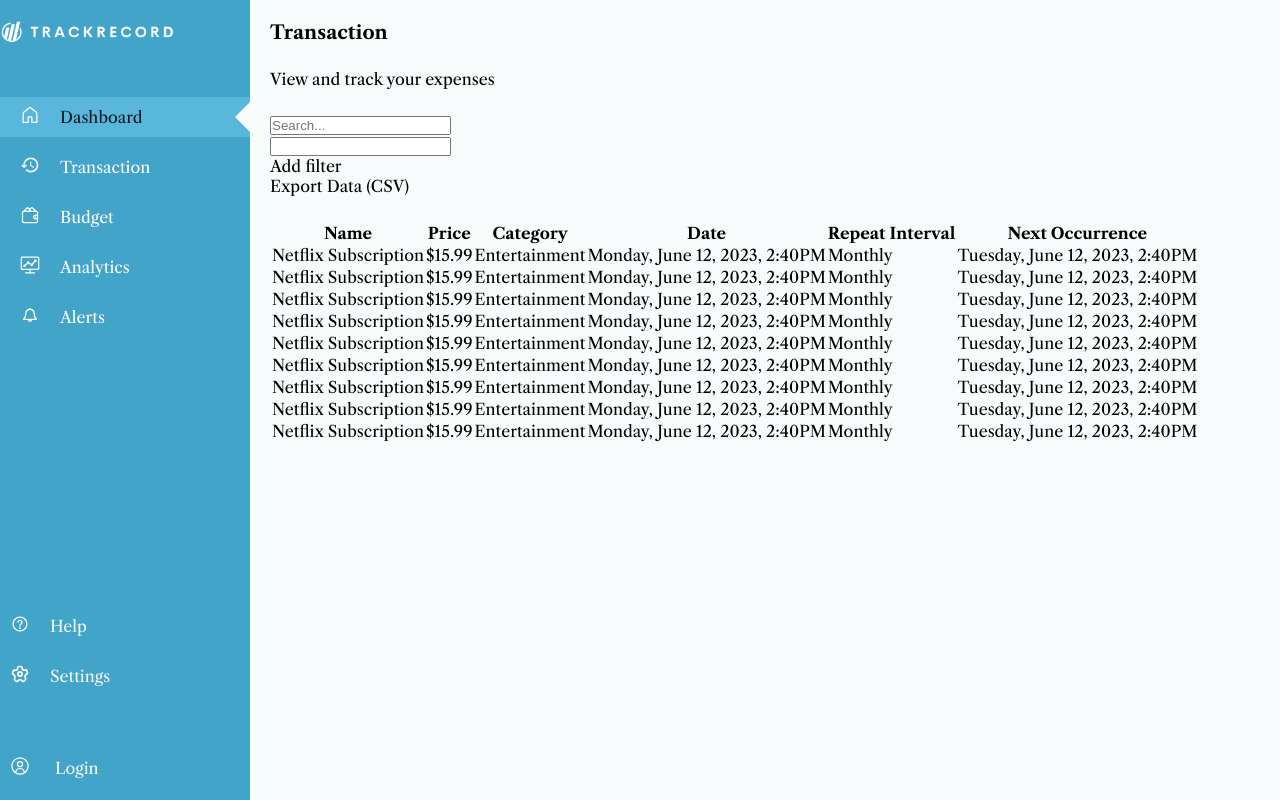
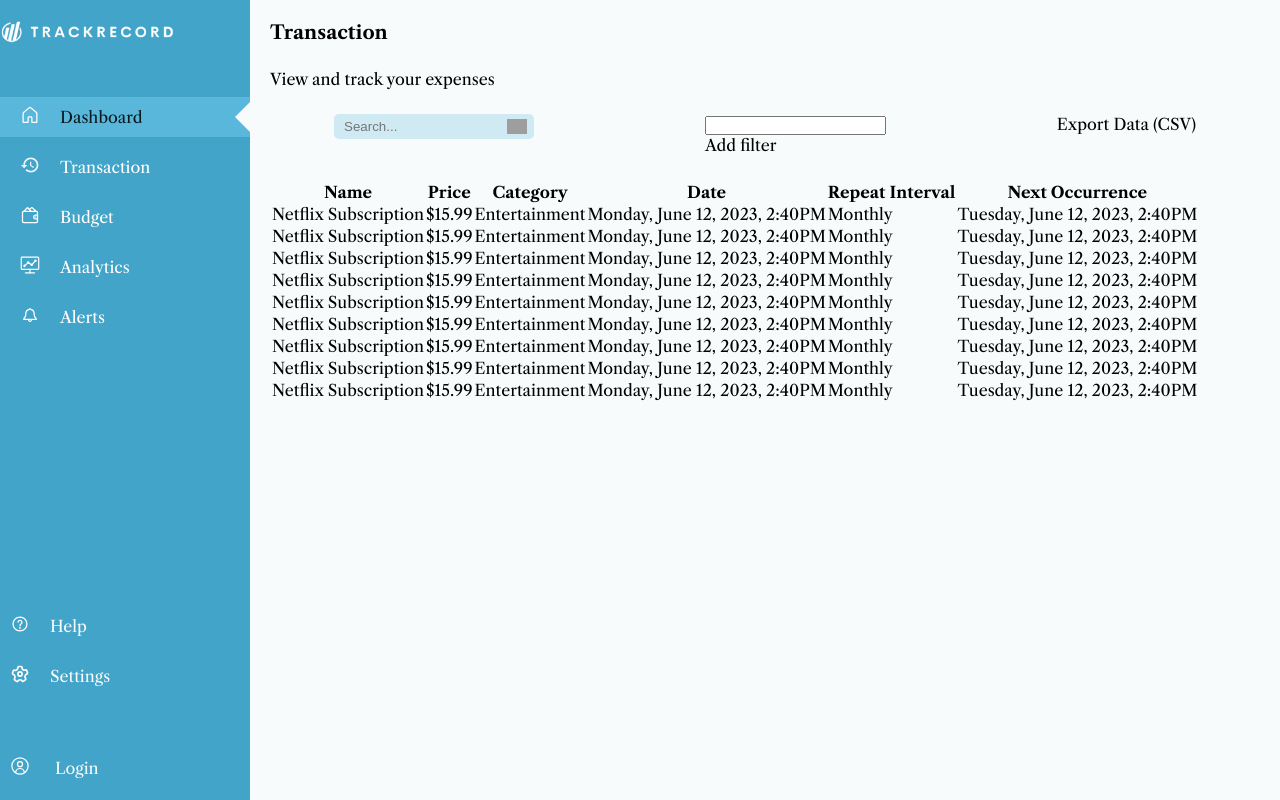
Before and after one commit to Etan31/Trackrecords-101, a React (Create React App) app in the folder v2-trackrecord/: page /transaction in a window 1280 px wide. Built offline with nearby package versions, Linux system fonts and the light colour scheme; grey boxes are pictures that could not be loaded.

Commit message:
add: search input fix display

```diff
--- a/v2-trackrecord/src/css/Dashboard.css
+++ b/v2-trackrecord/src/css/Dashboard.css
@@ -9,7 +9,7 @@
   --main-bg2: #EEF3FC;
   --main-prim: #41a4c8;
   --main-second: rgb(137, 201, 225);
-  --main-accent: #58b7da;
+  --main-accent: rgb(88, 183, 218);
   --dark-blue: #277b9a;
 
   --green: rgb(32, 234, 131);
@@ -19,6 +19,9 @@
   --accent25: hsla(196, 64%, 60%, 0.25);
   --accent10: hsla(196, 64%, 60%, 0.1);
   --accent05: hsla(196, 64%, 60%, 0.05);
+
+  --accent-25: rgba(88, 183, 218, 25%);
+
 
   /* Theme */
   /*
--- a/v2-trackrecord/src/css/Transaction.css
+++ b/v2-trackrecord/src/css/Transaction.css
@@ -7,3 +7,36 @@
    width: calc(100% - 250px);
    height: 100%;
 }
+
+.organize-data {
+   display: flex;
+   justify-content: space-between;
+   padding-inline: clamp(30px, 5vw, 70px)
+}
+.searchData-container {
+   display: flex;
+   background-color: var(--accent-25);
+   border-radius: 5px;
+   width: 200px;
+   height: 25px;
+   display: flex;
+   align-items: center;
+   position: relative;
+}
+
+.searchData-container input {
+   border: none;
+   width: 100%;
+   height: 100%;
+   padding: 10px;
+   border-radius: 5px;
+   background-color: transparent;
+}
+
+.searchData-container img {
+   position: absolute;
+   right: 7px;
+   width: 20px;
+   height: 15px;
+   z-index: 2;
+}
--- a/v2-trackrecord/src/pages/Transaction.js
+++ b/v2-trackrecord/src/pages/Transaction.js
@@ -1,23 +1,25 @@
+import icSearch from './../assets/img/icons/ic-search.svg';
+
 function Transaction() {
   return (
     <div className="container transaction">
       <h2>Transaction</h2>
       <p>View and track your expenses</p>
       <div className="organize-data">
-        <div class="searchData-container">
+        <div className="searchData-container">
           <input className="seardata" placeholder="Search..." type="text" />
-          {/* <img src="" alt=""/>  */} {/* icon */}
+          <img src={icSearch} alt="search icon"/>  {/* icon */}
         </div>
-        <div class="filterData-container">
+        <div className="filterData-container">
           <input className="filterData" type="text" />  {/* dropdown categories */}
           {/* <img src="" alt=""/>  */} {/* icon */}
           <p>Add filter</p>
         </div>
-        <div class="exportData-container">
+        <div className="exportData-container">
           <p>Export Data (CSV)</p>
         </div>
       </div>
-      <div class="transactionTable-container">
+      <div className="transactionTable-container">
         <table>
           <thead>
             <tr>
```
